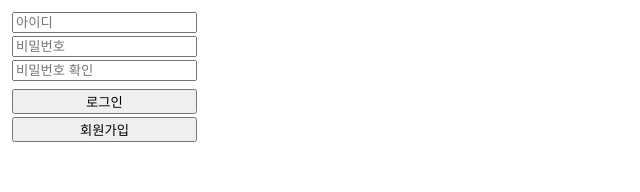
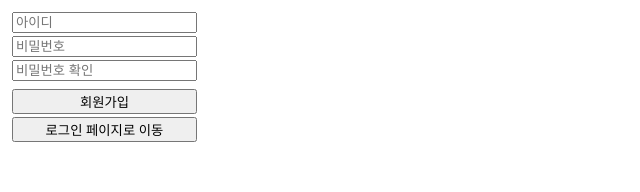
Before and after one commit to jopemachine-playground/lablup-1-week-hw, a React (Create React App) app in the folder frontend/: page / in a window 1280 px wide. Both pictures are taken after a click on the button "회원가입". Shown: the top 192 px of the page, without its empty margins (0-640 px from the left). Built offline with nearby package versions, Linux system fonts and the light colour scheme.

Commit message:
style: Change signup page styles

```diff
--- a/frontend/public/index.html
+++ b/frontend/public/index.html
@@ -24,7 +24,7 @@
       work correctly both with client-side routing and a non-root public URL.
       Learn how to configure a non-root public URL by running `npm run build`.
     -->
-    <title>React App</title>
+    <title>Chatting App</title>
   </head>
   <body>
     <noscript>You need to enable JavaScript to run this app.</noscript>
--- a/frontend/src/pages/signup/index.jsx
+++ b/frontend/src/pages/signup/index.jsx
@@ -74,20 +74,20 @@ const SignupPage = props => {
 			{errorMessage && <FormText>{errorMessage}</FormText>}
 			<Button
 				color='primary'
-				onClick={() => props.setPage('SignIn')}
+				onClick={handleSignUp}
 				style={{
 					marginBottom: 3,
 				}}
 			>
-        로그인
+				회원가입
 			</Button>
 
 			<Button
 				color='primary'
-				onClick={handleSignUp}
+				onClick={() => props.setPage('SignIn')}
 				style={{}}
 			>
-        회원가입
+				로그인 페이지로 이동
 			</Button>
 		</div>
 	);
```
